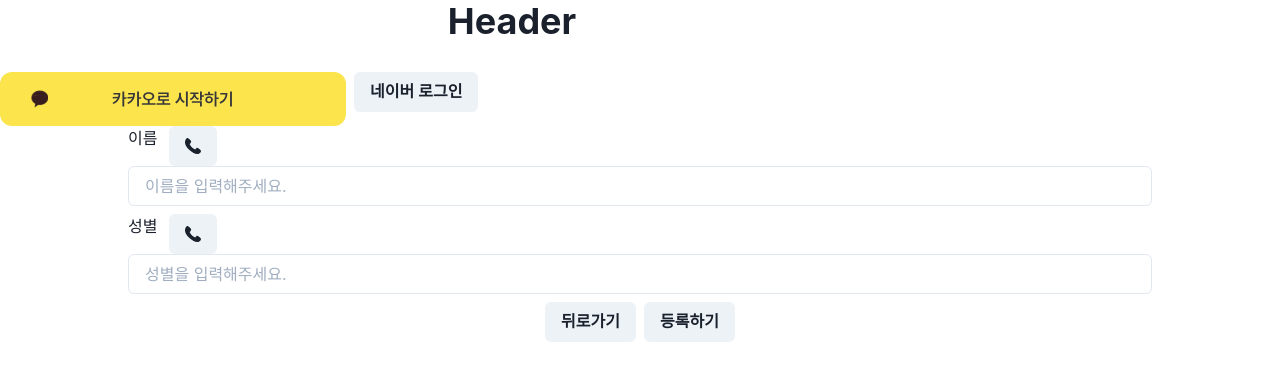
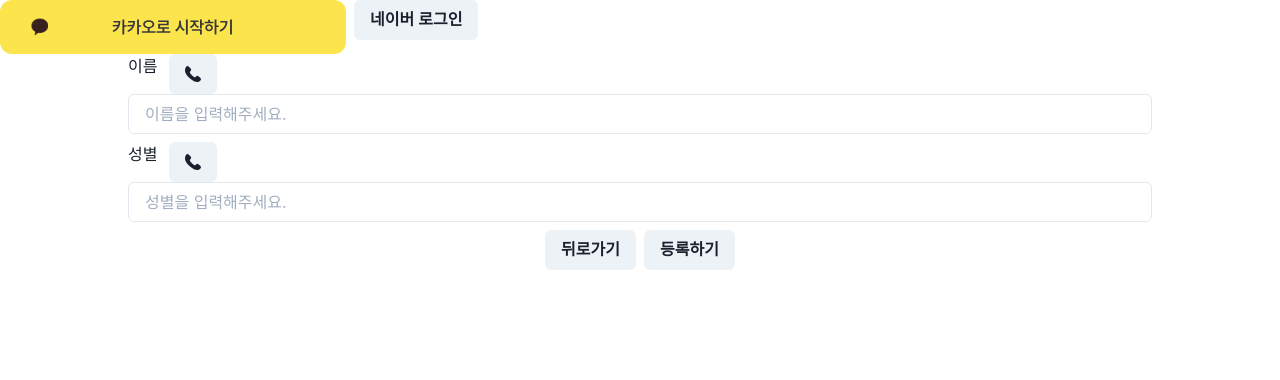
Before and after one commit to foodteacher/FoodTeacherV2-FE, a Next.js app: page / in a window 1280 px wide. Shown: the top 380 px of the page. Built offline with nearby package versions, Linux system fonts and the light colour scheme.

Commit message:
chore : funnel & step 초기 포맷 세팅
Refs:[#26]

```diff
--- a/app/(featured-slice)/widgets/authConfim/ui/authConfirm.tsx
+++ b/app/(featured-slice)/widgets/authConfim/ui/authConfirm.tsx
@@ -22,6 +22,7 @@ const AuthConfirm = ({ codeInfo }: { codeInfo: Code }) => {
       }
 
       if (accessToken) {
+        return router.push("/survey");
       } else {
         router.replace("/");
         toast({
--- /dev/null
+++ b/app/(featured-slice)/widgets/funnel/ui/step/AgeStep.tsx
@@ -0,0 +1,5 @@
+import React from "react";
+
+export const AgeStep = () => {
+  return <div>age</div>;
+};
--- /dev/null
+++ b/app/(featured-slice)/widgets/funnel/ui/step/GenderStep.tsx
@@ -0,0 +1,5 @@
+import React from "react";
+
+export const GenderStep = () => {
+  return <div>성별</div>;
+};
--- /dev/null
+++ b/app/(featured-slice)/widgets/funnel/ui/step/index.ts
@@ -0,0 +1,2 @@
+export { AgeStep } from "./AgeStep";
+export { GenderStep } from "./GenderStep";
--- a/app/TheHeader.tsx
+++ b/app/TheHeader.tsx
@@ -3,11 +3,14 @@ import React from "react";
 
 const TheHeader = () => {
   return (
-    <Flex as={"header"} height={"4.5rem"} bgColor={"white"}>
-      <Flex justifyContent={"space-around"} w={"80%"}>
-        <Heading>Header</Heading>
-      </Flex>
-    </Flex>
+    // <Flex as={"header"} height={"4.5rem"} bgColor={"white"}>
+    //   <Flex justifyContent={"space-around"} w={"80%"}>
+    //     <Heading>Header</Heading>
+    //   </Flex>
+    // </Flex>
+    <>
+      <div></div>
+    </>
   );
 };
 
--- a/app/page.tsx
+++ b/app/page.tsx
@@ -1,5 +1,5 @@
-import LoginForm from "./(featured-slice)/widgets/Login/ui/LoginForm";
-import UserInfoForm from "./(featured-slice)/widgets/UserInfoForm.tsx/ui/UserInfoForm";
+import LoginForm from "./(featured-slice)/widgets/login/ui/LoginForm";
+import UserInfoForm from "./(featured-slice)/widgets/userInfoForm.tsx/ui/UserInfoForm";
 
 export default function Home() {
   return (
```
Also changed, not shown: app/(beforeLogin)/survey/page.tsx (added, +7 -0 lines), app/(featured-slice)/widgets/funnel/ui/funnel/Funnel.tsx (added, +15 -0 lines), app/(featured-slice)/widgets/funnel/hooks.ts (added), app/(featured-slice)/widgets/funnel/types.ts (added).
